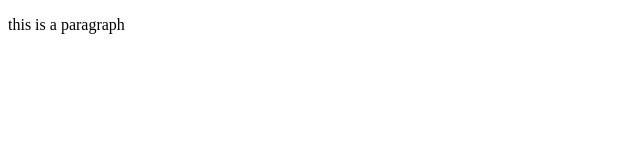
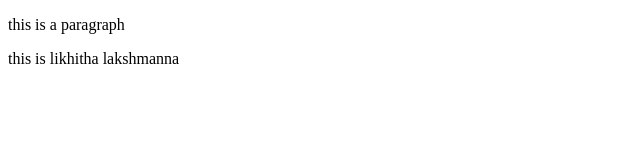
Before and after one commit to likhithalakshmanna/firstgit, a plain HTML site: page index.html in a window 1280 px wide. Shown: the whole page, without its empty margins (0-640 px from the left). Drawn offline with Linux system fonts and the light colour scheme.

Commit message:
i have changed something

```diff
--- a/index.html
+++ b/index.html
@@ -8,5 +8,6 @@
 </head>
 <body>
     <p>this is a paragraph</p>
+    <p>this is likhitha lakshmanna</p>
 </body>
 </html>
```
